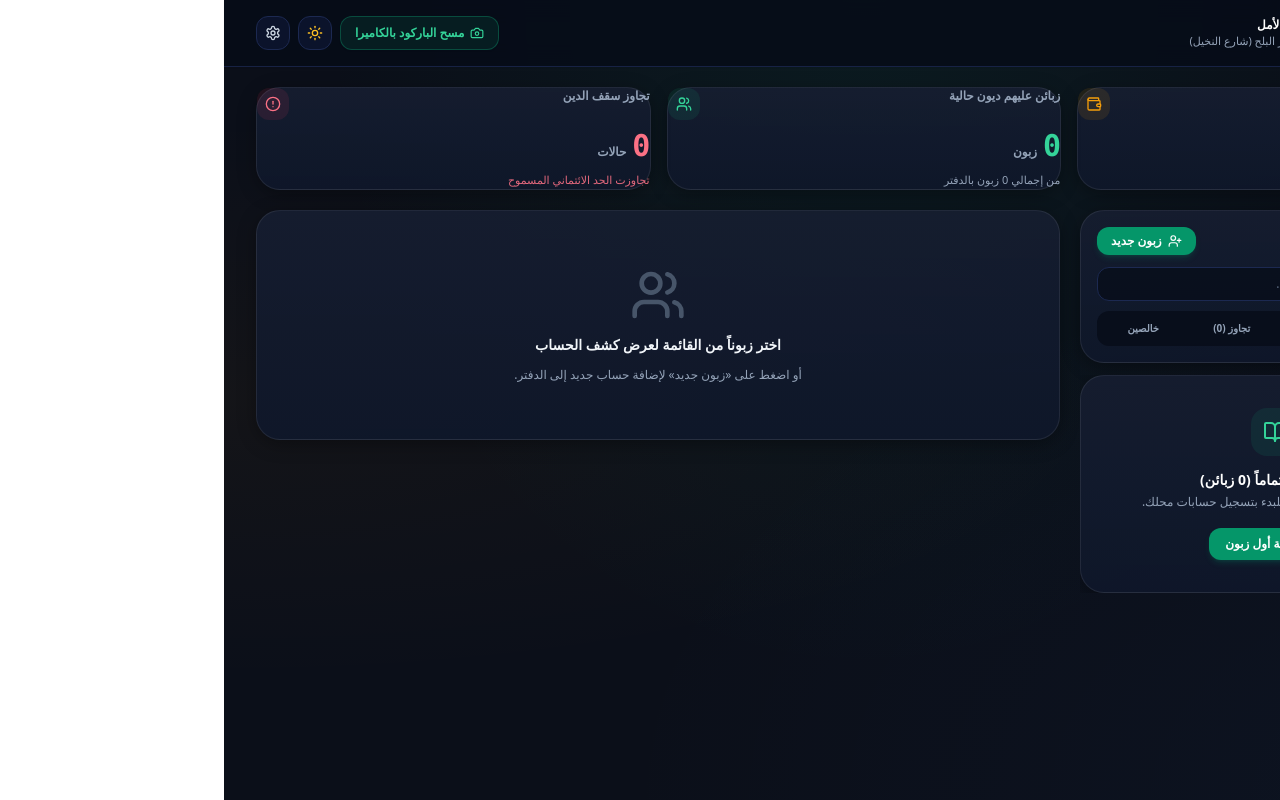
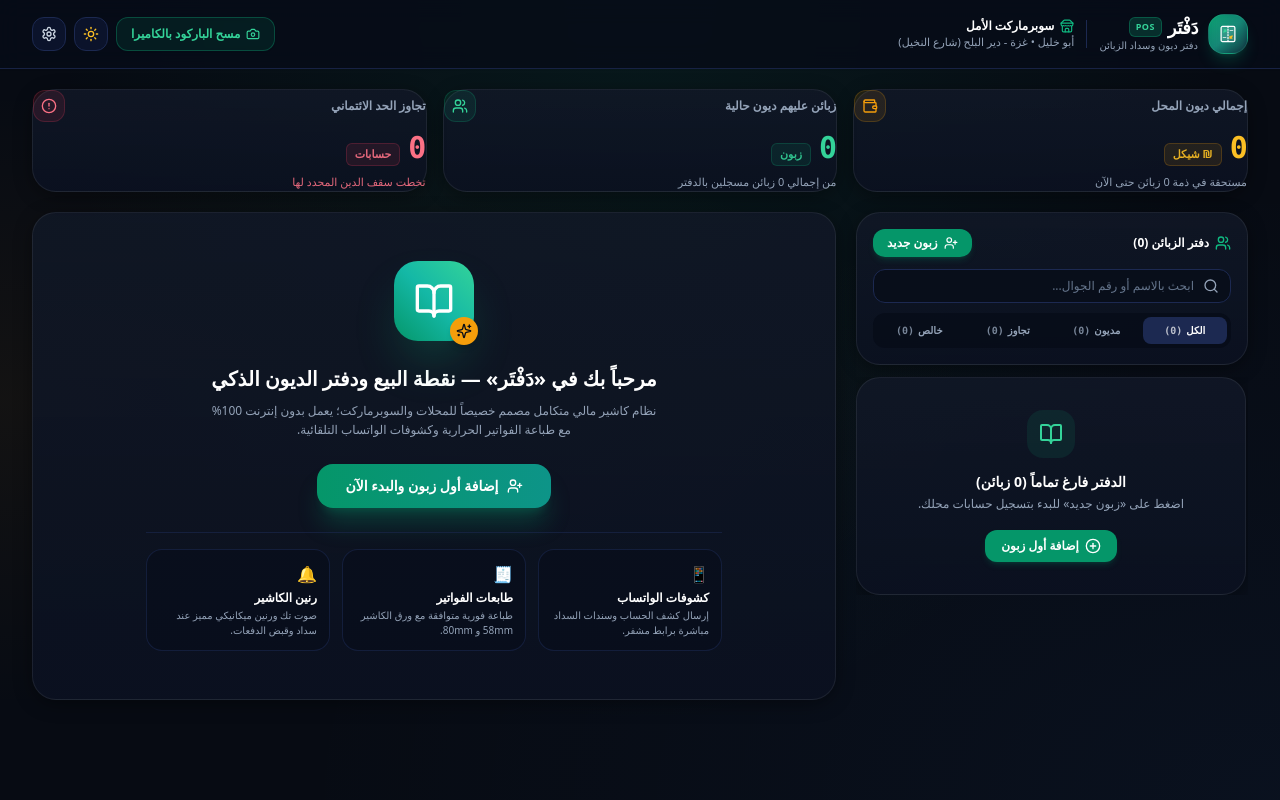
Before and after one commit to asmaalgarably/daftar-gaza, a Next.js app: page / in a window 1280 px wide. Built offline with nearby package versions, Linux system fonts and the light colour scheme.

Commit message:
style: ultra-modern fintech redesign, fix RTL overflow, eliminate alignment bugs, and add onboarding hub

```diff
--- a/src/app/globals.css
+++ b/src/app/globals.css
@@ -3,7 +3,8 @@
 @tailwind utilities;
 
 @layer base {
-  body {
+  html, body {
+    overflow-x: hidden;
     font-family: system-ui, -apple-system, BlinkMacSystemFont, 'Segoe UI', Roboto, 'Helvetica Neue', Arial, sans-serif;
     direction: rtl;
     -webkit-font-smoothing: antialiased;
@@ -12,33 +13,33 @@
 
 /* Luxury Obsidian Background with Ambient Radial Glow */
 .bg-theme-luxury {
-  background-color: #0B0F19;
+  background-color: #070B13;
   background-image:
-    radial-gradient(at 50% 0%, rgba(16, 185, 129, 0.07) 0px, transparent 60%),
-    radial-gradient(at 100% 100%, rgba(59, 130, 246, 0.04) 0px, transparent 50%),
-    radial-gradient(at 0% 50%, rgba(245, 158, 11, 0.04) 0px, transparent 50%);
+    radial-gradient(at 50% 0%, rgba(16, 185, 129, 0.08) 0px, transparent 65%),
+    radial-gradient(at 100% 100%, rgba(59, 130, 246, 0.05) 0px, transparent 55%),
+    radial-gradient(at 0% 50%, rgba(245, 158, 11, 0.05) 0px, transparent 55%);
   background-attachment: fixed;
 }
 
 /* Pristine Day Theme */
 .bg-theme-day {
-  background-color: #F1F5F9;
+  background-color: #F8FAFC;
   background-image:
-    radial-gradient(at 50% 0%, rgba(16, 185, 129, 0.08) 0px, transparent 70%),
-    radial-gradient(at 100% 100%, rgba(245, 158, 11, 0.05) 0px, transparent 50%);
+    radial-gradient(at 50% 0%, rgba(16, 185, 129, 0.06) 0px, transparent 70%),
+    radial-gradient(at 100% 100%, rgba(245, 158, 11, 0.04) 0px, transparent 50%);
   background-attachment: fixed;
 }
 
 /* Card Elevations & Surface Gradients */
 .card-surface-dark {
-  background: linear-gradient(180deg, rgba(22, 30, 49, 0.9) 0%, rgba(15, 23, 42, 0.95) 100%);
-  border: 1px solid rgba(255, 255, 255, 0.08);
-  box-shadow: 0 4px 20px -2px rgba(0, 0, 0, 0.4);
+  background: linear-gradient(180deg, rgba(17, 24, 39, 0.85) 0%, rgba(11, 17, 32, 0.95) 100%);
+  border: 1px solid rgba(255, 255, 255, 0.07);
+  box-shadow: 0 4px 20px -2px rgba(0, 0, 0, 0.45);
 }
 
 .card-surface-dark:hover {
-  border-color: rgba(16, 185, 129, 0.25);
-  box-shadow: 0 10px 30px -4px rgba(0, 0, 0, 0.6), 0 0 15px -2px rgba(16, 185, 129, 0.1);
+  border-color: rgba(16, 185, 129, 0.28);
+  box-shadow: 0 10px 30px -4px rgba(0, 0, 0, 0.6), 0 0 15px -2px rgba(16, 185, 129, 0.12);
 }
 
 .card-surface-light {
--- a/src/app/page.tsx
+++ b/src/app/page.tsx
@@ -480,24 +480,24 @@ export default function LuxuryStoreLedgerApp() {
           isDark ? 'bg-slate-950/85 border-slate-800/80 shadow-sm' : 'bg-white/95 border-slate-200/80 shadow-xs'
         }`}
       >
-        <div className="max-w-7xl mx-auto flex items-center justify-between">
+        <div className="max-w-7xl mx-auto flex items-center justify-between gap-3">
           {/* Logo & Store Profile */}
-          <div className="flex items-center gap-3">
-            <DaftarLogo size={38} showText={true} />
-            <div className={`h-6 w-px hidden sm:block ${isDark ? 'bg-slate-800' : 'bg-slate-200'}`} />
-            <div className="hidden sm:flex flex-col">
-              <span className={`text-xs font-black flex items-center gap-1.5 ${isDark ? 'text-white' : 'text-slate-900'}`}>
-                <Store className="w-3.5 h-3.5 text-emerald-500" />
-                {storeConfig.storeName}
+          <div className="flex items-center gap-3 min-w-0">
+            <DaftarLogo size={40} showText={true} />
+            <div className={`h-7 w-px hidden md:block shrink-0 ${isDark ? 'bg-slate-800' : 'bg-slate-200'}`} />
+            <div className="hidden md:flex flex-col min-w-0">
+              <span className={`text-xs font-black flex items-center gap-1.5 truncate ${isDark ? 'text-white' : 'text-slate-900'}`}>
+                <Store className="w-3.5 h-3.5 text-emerald-500 shrink-0" />
+                <span className="truncate">{storeConfig.storeName}</span>
               </span>
-              <span className="text-[11px] text-slate-400">
+              <span className="text-[11px] text-slate-400 truncate">
                 {storeConfig.ownerName} • {storeConfig.location}
               </span>
             </div>
           </div>
 
           {/* Controls & Action Buttons */}
-          <div className="flex items-center gap-2">
+          <div className="flex items-center gap-2 shrink-0">
             {/* Camera QR Scanner */}
             <button
               onClick={() => setShowCameraScanner(true)}
@@ -539,50 +539,68 @@ export default function LuxuryStoreLedgerApp() {
 
       {/* Metrics Banner */}
       <section className="max-w-7xl mx-auto w-full px-4 lg:px-8 pt-5">
-        <div className="grid grid-cols-1 sm:grid-cols-3 gap-3 sm:gap-4">
+        <div className="grid grid-cols-1 sm:grid-cols-3 gap-3.5 sm:gap-4">
           {/* Card 1: Outstanding Debt */}
           <div className={`p-4.5 rounded-3xl border transition-all ${isDark ? 'card-surface-dark' : 'card-surface-light'}`}>
-            <div className="flex justify-between items-start">
+            <div className="flex justify-between items-center">
               <span className="text-xs font-bold text-slate-400">إجمالي ديون المحل</span>
-              <div className="w-8 h-8 rounded-xl bg-amber-500/10 text-amber-500 flex items-center justify-center">
+              <div className="w-8 h-8 rounded-xl bg-amber-500/10 text-amber-500 flex items-center justify-center shrink-0 border border-amber-500/20">
                 <Wallet className="w-4 h-4" />
               </div>
             </div>
-            <div className="my-2">
-              <span className="text-3xl font-black text-amber-500 font-mono tracking-tight">{totalOutstandingBalance}</span>
-              <span className="text-xs font-bold text-slate-400 mr-1.5">{storeConfig.currency}</span>
+            <div className="flex items-baseline gap-2 my-2">
+              <span className="text-3xl font-black text-amber-400 font-mono tracking-tight">
+                {totalOutstandingBalance.toLocaleString()}
+              </span>
+              <span className="text-[11px] font-bold text-amber-400/90 bg-amber-500/10 px-2 py-0.5 rounded-md border border-amber-500/20">
+                {storeConfig.currency} شيكل
+              </span>
             </div>
-            <p className="text-[11px] text-slate-400">في ذمة {activeDebtorsCount} زبائن حتى الآن</p>
+            <p className="text-[11px] text-slate-400">
+              مستحقة في ذمة {activeDebtorsCount} زبائن حتى الآن
+            </p>
           </div>
 
           {/* Card 2: Debtors Count */}
           <div className={`p-4.5 rounded-3xl border transition-all ${isDark ? 'card-surface-dark' : 'card-surface-light'}`}>
-            <div className="flex justify-between items-start">
+            <div className="flex justify-between items-center">
               <span className="text-xs font-bold text-slate-400">زبائن عليهم ديون حالية</span>
-              <div className="w-8 h-8 rounded-xl bg-emerald-500/10 text-emerald-400 flex items-center justify-center">
+              <div className="w-8 h-8 rounded-xl bg-emerald-500/10 text-emerald-400 flex items-center justify-center shrink-0 border border-emerald-500/20">
                 <Users className="w-4 h-4" />
               </div>
             </div>
-            <div className="my-2">
-              <span className="text-3xl font-black text-emerald-400 font-mono tracking-tight">{activeDebtorsCount}</span>
-              <span className="text-xs font-bold text-slate-400 mr-1.5">زبون</span>
+            <div className="flex items-baseline gap-2 my-2">
+              <span className="text-3xl font-black text-emerald-400 font-mono tracking-tight">
+                {activeDebtorsCount}
+              </span>
+              <span className="text-[11px] font-bold text-emerald-400/90 bg-emerald-500/10 px-2 py-0.5 rounded-md border border-emerald-500/20">
+                زبون
+              </span>
             </div>
-            <p className="text-[11px] text-slate-400">من إجمالي {customers.length} زبون بالدفتر</p>
+            <p className="text-[11px] text-slate-400">
+              من إجمالي {customers.length} زبائن مسجلين بالدفتر
+            </p>
           </div>
 
           {/* Card 3: Overdue Alert Count */}
           <div className={`p-4.5 rounded-3xl border transition-all ${isDark ? 'card-surface-dark' : 'card-surface-light'}`}>
-            <div className="flex justify-between items-start">
-              <span className="text-xs font-bold text-slate-400">تجاوز سقف الدين</span>
-              <div className="w-8 h-8 rounded-xl bg-rose-500/10 text-rose-400 flex items-center justify-center">
+            <div className="flex justify-between items-center">
+              <span className="text-xs font-bold text-slate-400">تجاوز الحد الائتماني</span>
+              <div className="w-8 h-8 rounded-xl bg-rose-500/10 text-rose-400 flex items-center justify-center shrink-0 border border-rose-500/20">
                 <AlertCircle className="w-4 h-4" />
               </div>
             </div>
-            <div className="my-2">
-              <span className="text-3xl font-black text-rose-400 font-mono tracking-tight">{overdueCount}</span>
-              <span className="text-xs font-bold text-slate-400 mr-1.5">حالات</span>
+            <div className="flex items-baseline gap-2 my-2">
+              <span className="text-3xl font-black text-rose-400 font-mono tracking-tight">
+                {overdueCount}
+              </span>
+              <span className="text-[11px] font-bold text-rose-400/90 bg-rose-500/10 px-2 py-0.5 rounded-md border border-rose-500/20">
+                حسابات
+              </span>
             </div>
-            <p className="text-[11px] text-rose-400/90 font-medium">تجاوزت الحد الائتماني المسموح</p>
+            <p className="text-[11px] text-rose-400/90 font-medium">
+              تخطت سقف الدين المحدد لها
+            </p>
           </div>
         </div>
       </section>
@@ -640,39 +658,49 @@ export default function LuxuryStoreLedgerApp() {
             <div className={`grid grid-cols-4 gap-1 p-1 rounded-xl text-[10px] font-bold ${isDark ? 'bg-slate-950/80' : 'bg-slate-100'}`}>
               <button
                 onClick={() => setCustomerFilter('ALL')}
-                className={`py-1.5 rounded-lg transition-all ${
+                className={`py-1.5 rounded-lg transition-all flex items-center justify-center gap-1 ${
                   customerFilter === 'ALL'
                     ? isDark
-                      ? 'bg-slate-800 text-white'
+                      ? 'bg-slate-800 text-white shadow-xs'
                       : 'bg-white text-slate-900 shadow-xs'
-                    : 'text-slate-400'
+                    : 'text-slate-400 hover:text-slate-200'
                 }`}
               >
-                الكل ({customers.length})
+                <span>الكل</span>
+                <span className="opacity-70 font-mono">({customers.length})</span>
               </button>
               <button
                 onClick={() => setCustomerFilter('DEBTORS')}
-                className={`py-1.5 rounded-lg transition-all ${
-                  customerFilter === 'DEBTORS' ? 'bg-amber-500 text-slate-950 font-black' : 'text-slate-400'
+                className={`py-1.5 rounded-lg transition-all flex items-center justify-center gap-1 ${
+                  customerFilter === 'DEBTORS'
+                    ? 'bg-amber-500 text-slate-950 font-black shadow-xs'
+                    : 'text-slate-400 hover:text-amber-400'
                 }`}
               >
-                مديونين ({activeDebtorsCount})
+                <span>مديون</span>
+                <span className="opacity-80 font-mono">({activeDebtorsCount})</span>
               </button>
               <button
                 onClick={() => setCustomerFilter('OVERDUE')}
-                className={`py-1.5 rounded-lg transition-all ${
-                  customerFilter === 'OVERDUE' ? 'bg-rose-500 text-white font-black' : 'text-slate-400'
+                className={`py-1.5 rounded-lg transition-all flex items-center justify-center gap-1 ${
+                  customerFilter === 'OVERDUE'
+                    ? 'bg-rose-500 text-white font-black shadow-xs'
+                    : 'text-slate-400 hover:text-rose-400'
                 }`}
               >
-                تجاوز ({overdueCount})
+                <span>تجاوز</span>
+                <span className="opacity-80 font-mono">({overdueCount})</span>
               </button>
               <button
                 onClick={() => setCustomerFilter('CLEARED')}
-                className={`py-1.5 rounded-lg transition-all ${
-                  customerFilter === 'CLEARED' ? 'bg-emerald-500 text-slate-950 font-black' : 'text-slate-400'
+                className={`py-1.5 rounded-lg transition-all flex items-center justify-center gap-1 ${
+                  customerFilter === 'CLEARED'
+                    ? 'bg-emerald-500 text-slate-950 font-black shadow-xs'
+                    : 'text-slate-400 hover:text-emerald-400'
                 }`}
               >
-                خالصين
+                <span>خالص</span>
+                <span className="opacity-80 font-mono">({customers.filter((c) => c.balance === 0).length})</span>
               </button>
             </div>
           </div>
@@ -1034,7 +1062,59 @@ export default function LuxuryStoreLedgerApp() {
                 </div>
               </div>
             </>
+          ) : customers.length === 0 ? (
+            /* Welcome Onboarding Canvas */
+            <div className={`p-8 sm:p-12 rounded-3xl border flex flex-col items-center text-center gap-6 ${isDark ? 'card-surface-dark' : 'card-surface-light'}`}>
+              {/* Glowing Hero Icon */}
+              <div className="relative">
+                <div className="w-20 h-20 rounded-3xl bg-gradient-to-tr from-emerald-600 via-teal-500 to-emerald-400 text-white flex items-center justify-center shadow-2xl shadow-emerald-500/30">
+                  <BookOpen className="w-10 h-10" />
+                </div>
+                <div className="absolute -bottom-1 -right-1 w-7 h-7 rounded-full bg-amber-500 text-slate-950 flex items-center justify-center font-black text-xs shadow-md">
+                  <Sparkles className="w-4 h-4" />
+                </div>
+              </div>
+
+              {/* Title & Introduction */}
+              <div className="max-w-md space-y-2">
+                <h3 className={`text-xl font-black ${isDark ? 'text-white' : 'text-slate-900'}`}>
+                  مرحباً بك في «دَفْتَر» — نقطة البيع ودفتر الديون الذكي
+                </h3>
+                <p className="text-xs text-slate-400 leading-relaxed">
+                  نظام كاشير مالي متكامل مصمم خصيصاً للمحلات والسوبرماركت؛ يعمل بدون إنترنت 100% مع طباعة الفواتير الحرارية وكشوفات الواتساب التلقائية.
+                </p>
+              </div>
+
+              {/* Primary Call to Action */}
+              <button
+                onClick={() => setShowNewCustomerModal(true)}
+                className="bg-gradient-to-r from-emerald-600 to-teal-600 hover:from-emerald-500 hover:to-teal-500 text-white font-black px-7 py-3 rounded-2xl text-sm flex items-center gap-2 shadow-xl shadow-emerald-600/30 active:scale-95 transition-all"
+              >
+                <UserPlus className="w-4 h-4" />
+                <span>إضافة أول زبون والبدء الآن</span>
+              </button>
+
+              {/* 3 Value Pillars */}
+              <div className="grid grid-cols-1 sm:grid-cols-3 gap-3 w-full max-w-xl text-right pt-4 border-t border-slate-800/60">
+                <div className="p-3 rounded-2xl bg-slate-950/40 border border-slate-800/60">
+                  <span className="text-emerald-400 text-base mb-1 block">📱</span>
+                  <h4 className="text-xs font-bold text-white mb-0.5">كشوفات الواتساب</h4>
+                  <p className="text-[10px] text-slate-400">إرسال كشف الحساب وسندات السداد مباشرة برابط مشفر.</p>
+                </div>
+                <div className="p-3 rounded-2xl bg-slate-950/40 border border-slate-800/60">
+                  <span className="text-amber-400 text-base mb-1 block">🧾</span>
+                  <h4 className="text-xs font-bold text-white mb-0.5">طابعات الفواتير</h4>
+                  <p className="text-[10px] text-slate-400">طباعة فورية متوافقة مع ورق الكاشير 58mm و 80mm.</p>
+                </div>
+                <div className="p-3 rounded-2xl bg-slate-950/40 border border-slate-800/60">
+                  <span className="text-teal-400 text-base mb-1 block">🔔</span>
+                  <h4 className="text-xs font-bold text-white mb-0.5">رنين الكاشير</h4>
+                  <p className="text-[10px] text-slate-400">صوت تك ورنين ميكانيكي مميز عند سداد وقبض الدفعات.</p>
+                </div>
+              </div>
+            </div>
           ) : (
+            /* Selected Customer Missing Canvas */
             <div className={`p-14 rounded-3xl border text-center flex flex-col items-center justify-center gap-3 ${isDark ? 'card-surface-dark' : 'card-surface-light'}`}>
               <Users className="w-14 h-14 text-slate-600" />
               <h3 className="font-bold text-sm">اختر زبوناً من القائمة لعرض كشف الحساب</h3>
--- a/src/components/DaftarLogo.tsx
+++ b/src/components/DaftarLogo.tsx
@@ -6,56 +6,79 @@ interface LogoProps {
   showText?: boolean;
 }
 
-export function DaftarLogo({ className = '', size = 38, showText = true }: LogoProps) {
+export function DaftarLogo({ className = '', size = 36, showText = true }: LogoProps) {
   return (
-    <div className={`flex items-center gap-2.5 ${className}`}>
-      {/* Modern Fintech Bilateral Ledger Mark (Not a generic notebook) */}
+    <div className={`flex items-center gap-2.5 select-none ${className}`}>
+      {/* High-End Fintech Emblem with Radial Gradient & Border */}
       <div
-        className="relative shrink-0 rounded-xl bg-gradient-to-tr from-slate-900 to-slate-800 p-1.5 shadow-lg border border-emerald-500/30 flex items-center justify-center group overflow-hidden"
+        className="relative shrink-0 rounded-2xl bg-gradient-to-br from-emerald-600 via-teal-700 to-slate-900 p-2 shadow-lg shadow-emerald-500/20 border border-emerald-400/30 flex items-center justify-center overflow-hidden transition-transform hover:scale-105"
         style={{ width: size, height: size }}
       >
-        <div className="absolute inset-0 bg-emerald-500/10 blur-sm pointer-events-none" />
+        {/* Ambient Glow */}
+        <div className="absolute inset-0 bg-emerald-400/20 blur-sm pointer-events-none" />
+
+        {/* Clean Geometric Vector Mark: Stylized Bilateral Ledger Pages & Scales */}
         <svg
-          viewBox="0 0 40 40"
+          viewBox="0 0 32 32"
           fill="none"
           xmlns="http://www.w3.org/2000/svg"
-          className="w-full h-full relative z-10"
+          className="w-full h-full relative z-10 text-white"
         >
-          {/* Subtle grid base */}
-          <rect x="4" y="4" width="32" height="32" rx="8" fill="url(#ledgerGrad)" />
-
-          {/* Bilateral account balance bars / dynamic ledger arrows */}
+          {/* Main Book/Ledger Base */}
           <path
-            d="M12 24L18 18M18 18H13M18 18V23"
-            stroke="#10B981"
-            strokeWidth="2.5"
+            d="M6 7C6 5.89543 6.89543 5 8 5H24C25.1046 5 26 5.89543 26 7V25C26 26.1046 25.1046 27 24 27H8C6.89543 27 6 26.1046 6 25V7Z"
+            fill="currentColor"
+            fillOpacity="0.12"
+            stroke="currentColor"
+            strokeWidth="1.8"
+          />
+          {/* Central Ledger Spine */}
+          <path
+            d="M16 5V27"
+            stroke="currentColor"
+            strokeWidth="1.8"
+            strokeLinecap="round"
+            strokeDasharray="1.5 2.5"
+          />
+          {/* Credit Inflow Arrow (Green / Up-Right) */}
+          <path
+            d="M10 13L13 10M13 10H10.5M13 10V12.5"
+            stroke="#34D399"
+            strokeWidth="2"
             strokeLinecap="round"
             strokeLinejoin="round"
           />
+          {/* Settlement / Outflow Arrow (Gold / Down-Left) */}
           <path
-            d="M28 16L22 22M22 22H27M22 22V17"
-            stroke="#F59E0B"
-            strokeWidth="2.5"
+            d="M22 19L19 22M19 22H21.5M19 22V19.5"
+            stroke="#FBBF24"
+            strokeWidth="2"
             strokeLinecap="round"
             strokeLinejoin="round"
           />
-
-          {/* Core transaction nexus */}
-          <circle cx="20" cy="20" r="2.5" fill="#FFFFFF" />
-
-          <defs>
-            <linearGradient id="ledgerGrad" x1="4" y1="4" x2="36" y2="36" gradientUnits="userSpaceOnUse">
-              <stop stopColor="#064E3B" stopOpacity="0.85" />
-              <stop offset="1" stopColor="#0F172A" stopOpacity="0.95" />
-            </linearGradient>
-          </defs>
+          {/* Ledger Account Lines */}
+          <path
+            d="M19 11H23M9 21H13"
+            stroke="currentColor"
+            strokeWidth="1.5"
+            strokeLinecap="round"
+            strokeOpacity="0.7"
+          />
         </svg>
       </div>
 
       {showText && (
-        <div className="flex items-center gap-2">
-          <span className="text-xl font-black tracking-tight text-white dark:text-white select-none">
-            دَفْتَر
+        <div className="flex flex-col">
+          <div className="flex items-center gap-1.5">
+            <span className="text-lg font-black tracking-tight text-white dark:text-white leading-none">
+              دَفْتَر
+            </span>
+            <span className="text-[9px] font-black uppercase tracking-wider px-1.5 py-0.5 rounded-md bg-emerald-500/20 text-emerald-400 border border-emerald-500/30">
+              POS
+            </span>
+          </div>
+          <span className="text-[10px] text-slate-400 font-medium leading-tight mt-0.5">
+            دفتر ديون وسداد الزبائن
           </span>
         </div>
       )}
```
